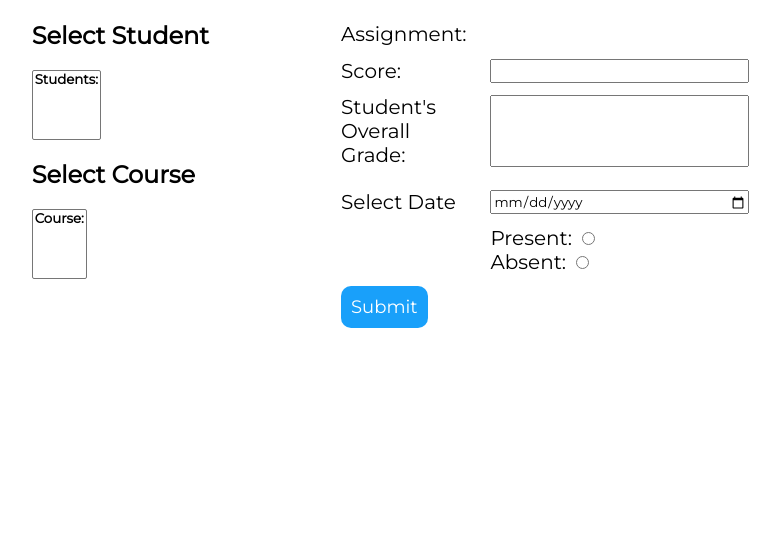
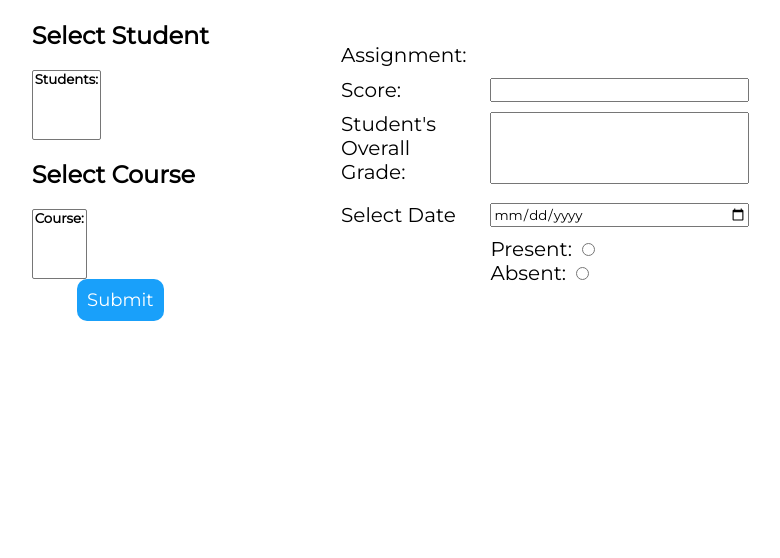
Before and after one commit to EPiC-Inc/CS492-Project, a Flask app: page /grades in a window 1280 px wide. Shown: the part 67-625 px from the top of the page, without its empty margins (265-1045 px from the left). Run offline with Flask 3, Linux system fonts and the light colour scheme; lists and menus that the app fills with data are empty.

Commit message:
Update grades_manage.html

```diff
--- a/app/templates/courses/grades_manage.html
+++ b/app/templates/courses/grades_manage.html
@@ -43,10 +43,9 @@
                 <label for="absent">Absent:</label>
                 <input id="absent" name="present" type="radio">
             </div>
-                <div>
-                   <span></span>
-                   <button type="submit" class="btn btn-primary">Submit</button>
-               </div>
         </form>
+     <div>
+        <button type="submit" class="btn btn-primary">Submit</button>
+     </div>
 </div>
 {% endblock %}
```
